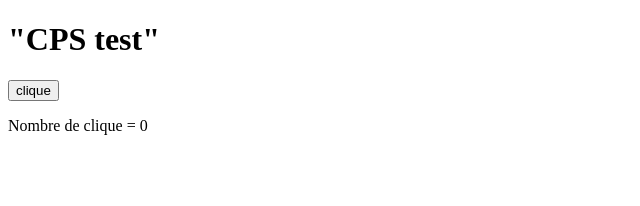
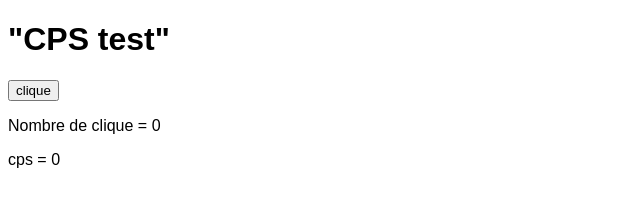
Before and after one commit to sith35/premier, a plain HTML site: page index.html in a window 1280 px wide. Shown: the whole page, without its empty margins (0-640 px from the left). Drawn offline with Linux system fonts and the light colour scheme.

Commit message:
Update index.html

```diff
--- a/index.html
+++ b/index.html
@@ -1,6 +1,7 @@
 <!DOCTYPE html>
 <html>
     <head>
+        <FONT face="arial">
         <meta charset="utf-8>
         <meta name="viewport" content="width=device-width, initial-scale=1">
         <title>
@@ -14,16 +15,34 @@
 
 
 
-        <input type="button" value="clique" onclick="plus()">
-        <p>Nombre de clique = <span id="span1">0</span></p>
+            <p>
+                <input type="button" value="clique" onclick="plus()">
+            </p>
+
+                <p>
+                    Nombre de clique = <span id="span1">0</span>
+                </p>
+                cps = <span id = "span3">0</span>
         <script>
             var v1 = 0;
             function plus(){
                 v1+=1;
                 document.getElementById('span1').textContent = v1;
             }
+            let t = 0
+            setInterval(timer,1000)
+            function timer(){
+                t = t+1
+                document.getElementById('span2').textContent = t
+            }
+            setInterval(cps,1)
+            function cps(){
+                let cps = v1/t
+                document.getElementById('span3').textContent = cps
+
+            }
         </script>
 
-
+       </FONT>
     </body>
 </html>
```
